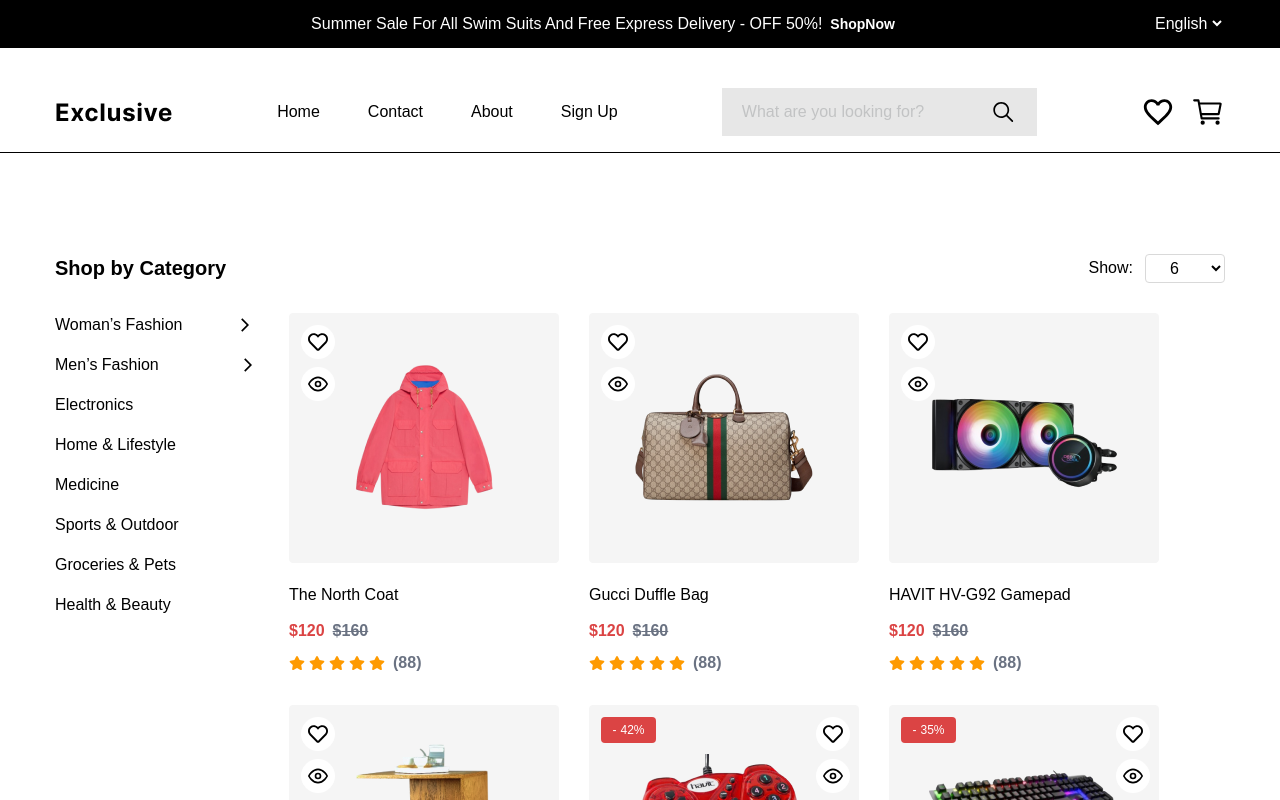
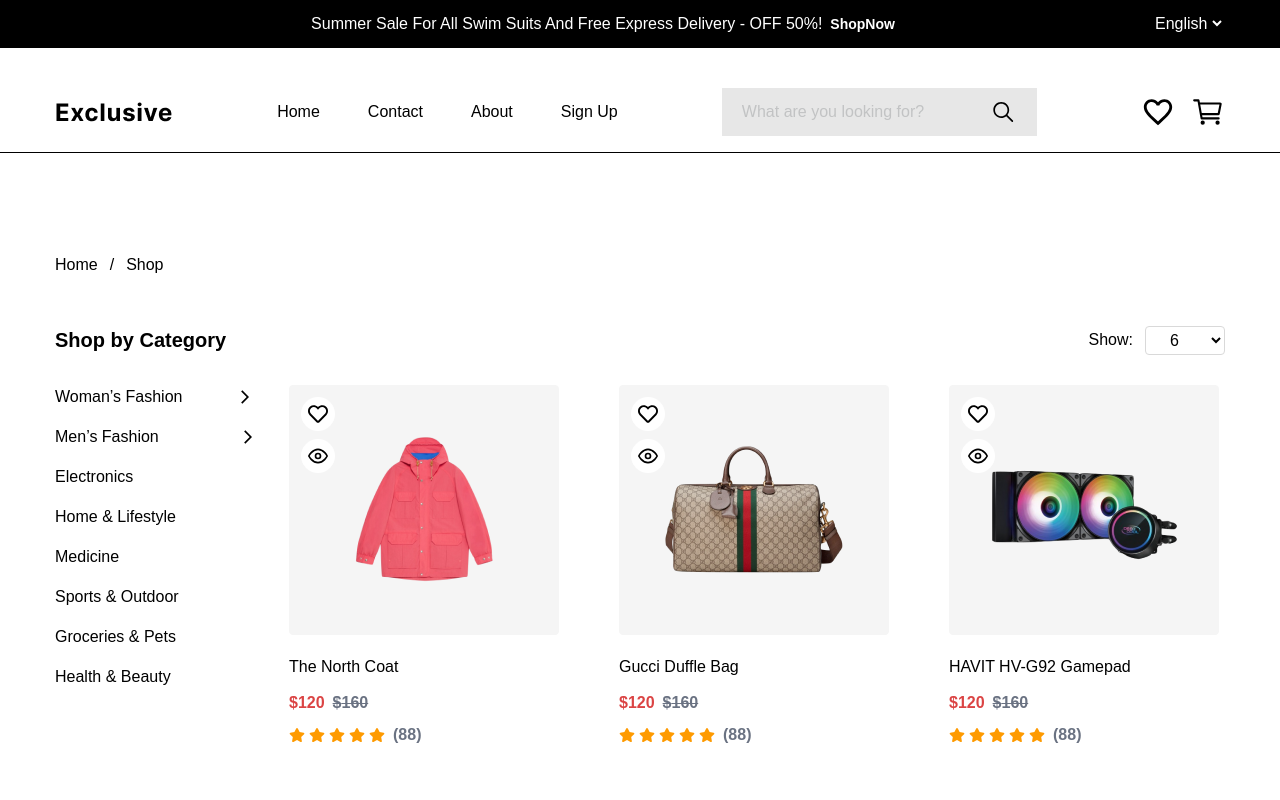
Before and after one commit to theprosanto/E-Commerce-Project-With-React, a React (Vite) app: page /shop in a window 1280 px wide. Shown: the top 800 px of the page. Built offline with nearby package versions, Linux system fonts and the light colour scheme.

Commit message:
BreadCrumbinShop

```diff
--- /dev/null
+++ b/src/Components/BreadCrumb.jsx
@@ -0,0 +1,13 @@
+import React from 'react'
+
+const BreadCrumb = () => {
+  return (
+    <div className='flex gap-3 mb-12'>
+        <h1>Home</h1>
+        <h1>/</h1>
+        <h1>Shop</h1>
+    </div>
+  )
+}
+
+export default BreadCrumb
--- a/src/Pages/Shop/Shop.jsx
+++ b/src/Pages/Shop/Shop.jsx
@@ -14,11 +14,14 @@
 import Chair from '../../assets/Chair.png'
 import CustomButton from '../../Components/CustomButton';
 import TimerCountDount from '../../Components/TimerCountDount';
+import BreadCrumb from '../../Components/BreadCrumb';
 
 const Shop = () => {
     return (
         <div className='py-25'>
             <Container>
+
+                <BreadCrumb/>
 
                 <div className='flex justify-between mb-7.5'>
                     <h1 className='font-bold text-[20px]'>Shop by Category</h1>
@@ -55,7 +58,7 @@
                             <li>Health & Beauty</li>
                         </ul>
                     </div>
-                    <div className='w-[80%] flex gap-7.5 flex-wrap'>
+                    <div className='w-[80%] flex gap-15 flex-wrap'>
                         <div>
                             <Cards
                                 imgSrc={coat}
```
Lines whose indentation alone changed are shown as unchanged.
